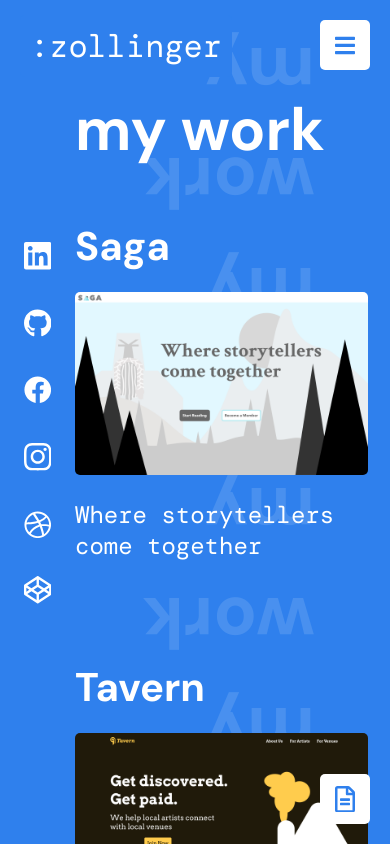
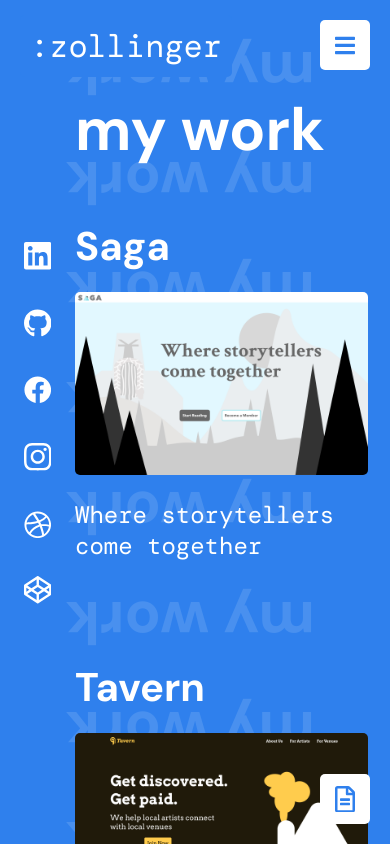
Before and after one commit to z011y/zollinger-portfolio, a Next.js app: page /my-work in a window 390 px wide. Shown: the top 844 px of the page. Built offline with nearby package versions, Linux system fonts and the light colour scheme.

Commit message:
fixed my-work background mobile styles

```diff
--- a/components/contact-form.js
+++ b/components/contact-form.js
@@ -170,6 +170,7 @@
   font-size: 16px;
   transition: 0.25s ease-in-out;
 
+  &:select,
   &:active,
   &:focus {
     border: 2px solid #2f80ed;
@@ -185,6 +186,7 @@
   padding: 10px;
   font-size: 16px;
 
+  &:select,
   &:active,
   &:focus {
     outline: none;
--- a/pages/my-work.js
+++ b/pages/my-work.js
@@ -113,6 +113,10 @@
   padding-right: 75px;
   padding-left: 75px;
   z-index: -1;
+  @media (max-width: 448px) {
+    font-size: 60px;
+    padding-right: 25px;
+  }
 `;
 
 const Title = styled.h1`
```
